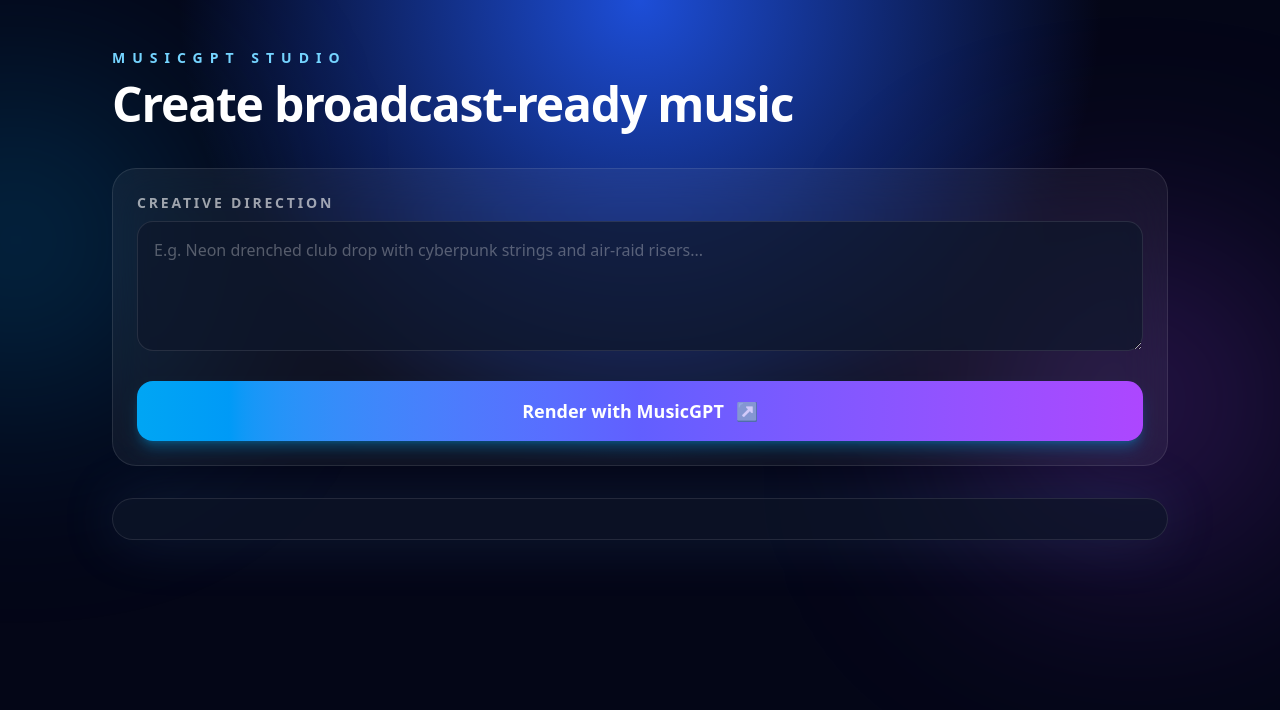
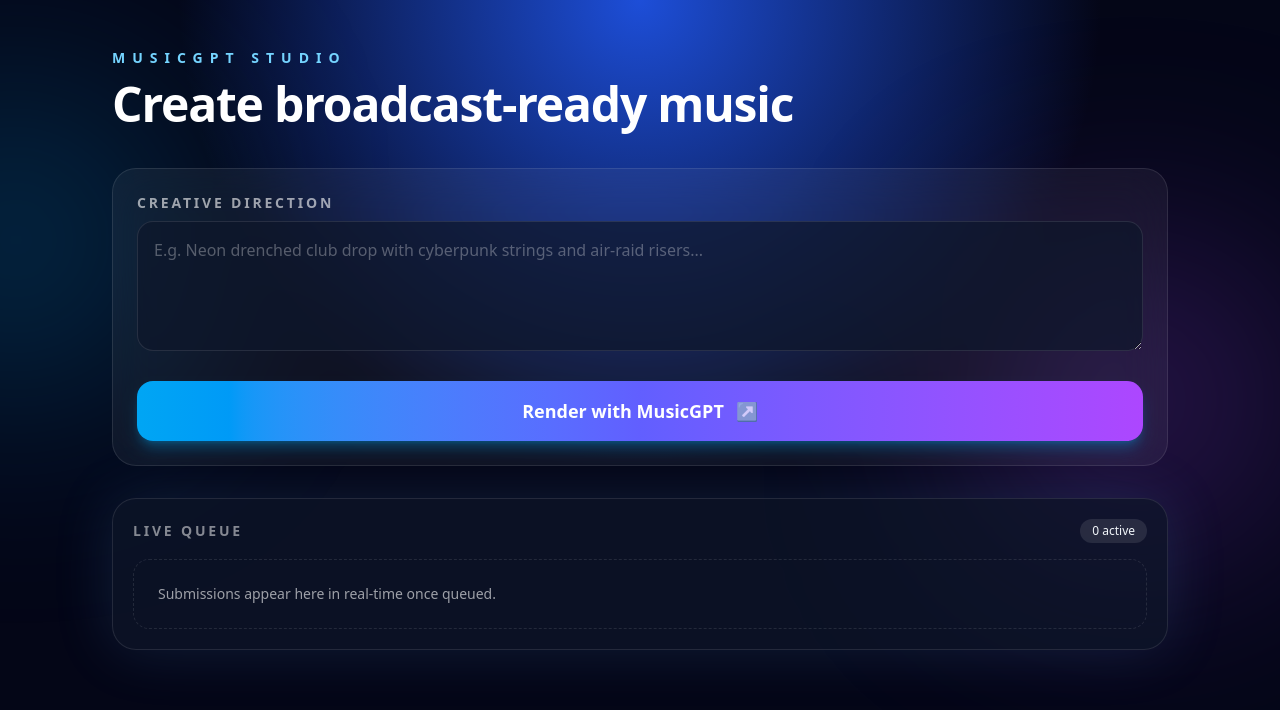
Before and after one commit to dibyandevelops/music-gpt-create-page, a Next.js app: page / in a window 1280 px wide. Shown: the top 710 px of the page. Built offline with nearby package versions, Linux system fonts and the light colour scheme.

Commit message:
add generation queue UI

```diff
--- a/components/CreateInterface.tsx
+++ b/components/CreateInterface.tsx
@@ -3,9 +3,10 @@ import { motion } from "framer-motion";
 import * as React from 'react';
 import { useState } from "react"
 import { DURATION_OPTIONS, GENRE_OPTIONS, INSTRUMENT_OPTIONS, MOOD_OPTIONS } from "@/lib/constants"
-
-// eslint-disable-next-line @typescript-eslint/no-empty-object-type
-interface ICreateInterfaceProps {}
+import { GenerationJob, GenerationStatus } from "@/lib/types";
+import { formatTimestamp } from "@/lib/utils";
+import { cn } from "./StatusPill/cn";
+import StatusPill from "./StatusPill/StatusPill";
 
 const defaultFormState = {
   prompt: "",
@@ -14,8 +15,16 @@ const defaultFormState = {
   duration: DURATION_OPTIONS[2],
   instrumentation: INSTRUMENT_OPTIONS[0],
 };
+type FormState = typeof defaultFormState;
+const statusAccent: Record<GenerationStatus, string> = {
+  pending: "from-blue-500/60 to-indigo-400/20",
+  generating: "from-amber-400/60 to-rose-400/20",
+  completed: "from-emerald-400/70 to-cyan-400/20",
+  failed: "from-red-500/70 to-orange-400/20",
+}
 
-type FormState = typeof defaultFormState;
+// eslint-disable-next-line @typescript-eslint/no-empty-object-type
+interface ICreateInterfaceProps {}
 const CreateInterface: React.FunctionComponent<ICreateInterfaceProps> = (props) => {
   const { error, form, submitting, setForm } = useGenerationForm()
   return (
@@ -38,7 +47,7 @@ const CreateInterface: React.FunctionComponent<ICreateInterfaceProps> = (props)
             layout
             className="space-y-5 rounded-3xl border border-white/10 bg-slate-900/70 p-5 shadow-[0_0_60px_rgba(96,165,250,0.15)]"
           >
-
+            <GenerationQueue items={[]} />
           </motion.div>
         </section>
       </div>
@@ -129,3 +138,101 @@ const GenerationForm = ({
     </form>
   );
 };
+const GenerationQueue = ({ items }: { items: GenerationJob[] }) => {
+  const ordered = React.useMemo(
+    () =>
+      [...items].sort((a, b) => {
+        const priority = ["pending", "generating", "completed", "failed"];
+        return (
+          priority.indexOf(a.status) - priority.indexOf(b.status) ||
+          b.createdAt - a.createdAt
+        );
+      }),
+    [items],
+  );
+
+  return (
+    <div className="space-y-4">
+      <div className="flex items-center justify-between">
+        <p className="text-sm font-semibold uppercase tracking-[0.2em] text-white/50">
+          Live Queue
+        </p>
+        <span className="rounded-full bg-white/10 px-3 py-1 text-xs">
+          {items.length} active
+        </span>
+      </div>
+      <div className="space-y-4">
+        {ordered.length === 0 ? (
+          <div className="rounded-2xl border border-dashed border-white/10 p-6 text-sm text-white/60">
+            Submissions appear here in real-time once queued.
+          </div>
+        ) : (
+          ordered.map((item) => <GenerationCard key={item.id} job={item} />)
+        )}
+      </div>
+    </div>
+  );
+};
+
+const GenerationCard = ({ job }: { job: GenerationJob }) => {
+  const motionProps = {
+    initial: { opacity: 0, y: 16 },
+    animate: { opacity: 1, y: 0 },
+    transition: { duration: 0.35, ease: "easeOut" as const },
+    layout: true,
+  };
+
+  return (
+    <motion.div
+      {...motionProps}
+      className="rounded-2xl border border-white/10 bg-white/5 p-4"
+    >
+      <div className="flex items-center justify-between">
+        <div className="flex items-center gap-3">
+          <div className="grid h-12 w-12 place-items-center rounded-2xl bg-white/5 text-2xl">
+            {job.coverEmoji}
+          </div>
+          <div>
+            <p className="font-semibold text-white">{job.style}</p>
+            <p className="text-xs text-white/60">{job.mood}</p>
+          </div>
+        </div>
+        <StatusPill status={job.status} />
+      </div>
+      <p className="mt-3 text-sm text-white/70 line-clamp-2">{job.prompt}</p>
+      <div className="mt-4 grid grid-cols-3 gap-3 text-xs text-white/60">
+        <InfoRow label="Duration" value={job.duration} />
+        <InfoRow label="Tempo" value={`${job.tempo} BPM`} />
+        <InfoRow label="Key" value={job.key} />
+      </div>
+      <div className="mt-4 h-2 rounded-full bg-white/10">
+        <div
+          style={{ width: `${job.progress}%` }}
+          className={cn(
+            "h-full rounded-full bg-linear-to-r transition-[width] duration-500",
+            statusAccent[job.status],
+          )}
+        />
+      </div>
+      <div className="mt-4 flex items-center justify-between text-xs text-white/50">
+        <span>{formatTimestamp(job.createdAt)}</span>
+        {job.audioUrl && job.status === "completed" && (
+          <audio controls className="w-32">
+            <source src={job.audioUrl} type="audio/mpeg" />
+          </audio>
+        )}
+        {job.status === "failed" && (
+          <span className="text-rose-300">Regenerate</span>
+        )}
+      </div>
+    </motion.div>
+  );
+};
+const InfoRow = ({ label, value }: { label: string; value: string }) => (
+  <div>
+    <p className="text-[10px] uppercase tracking-[0.3em] text-white/40">
+      {label}
+    </p>
+    <p className="text-white/80">{value}</p>
+  </div>
+);
--- /dev/null
+++ b/lib/utils.ts
@@ -0,0 +1,7 @@
+export const formatTimestamp = (timestamp: number) => {
+  const date = new Date(timestamp);
+  return date.toLocaleTimeString([], {
+    hour: "2-digit",
+    minute: "2-digit",
+  });
+};
```
